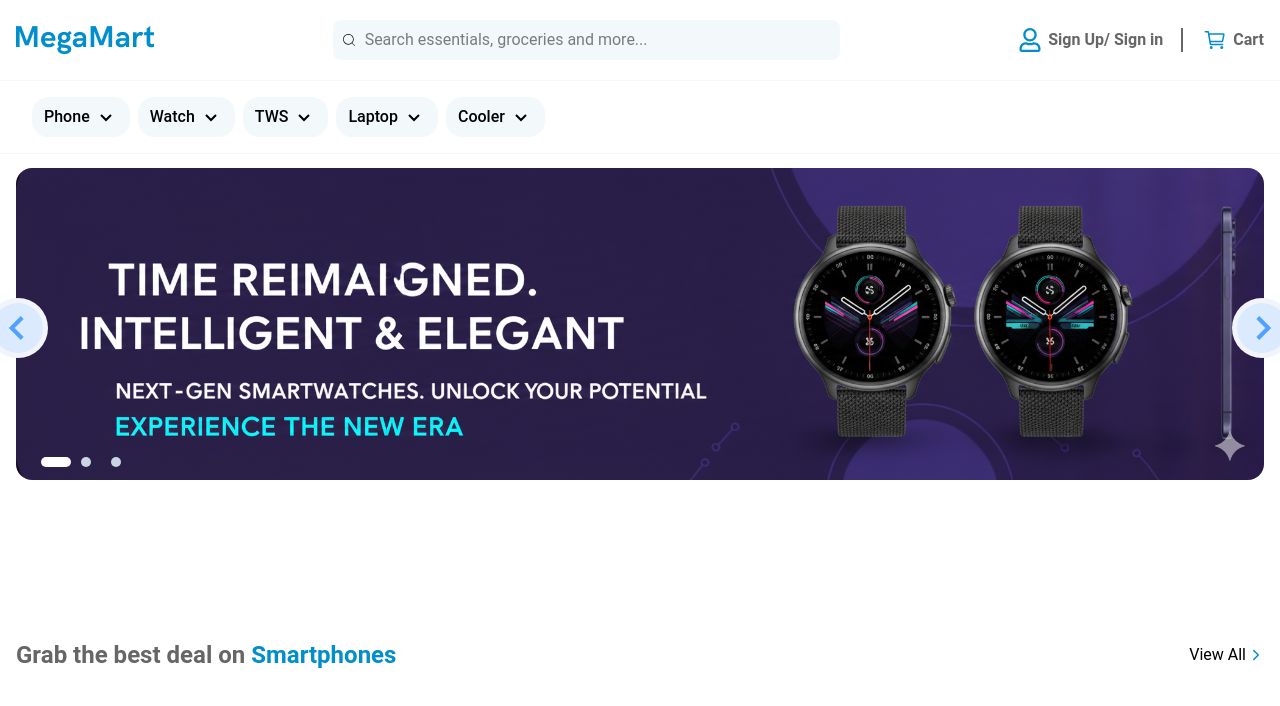
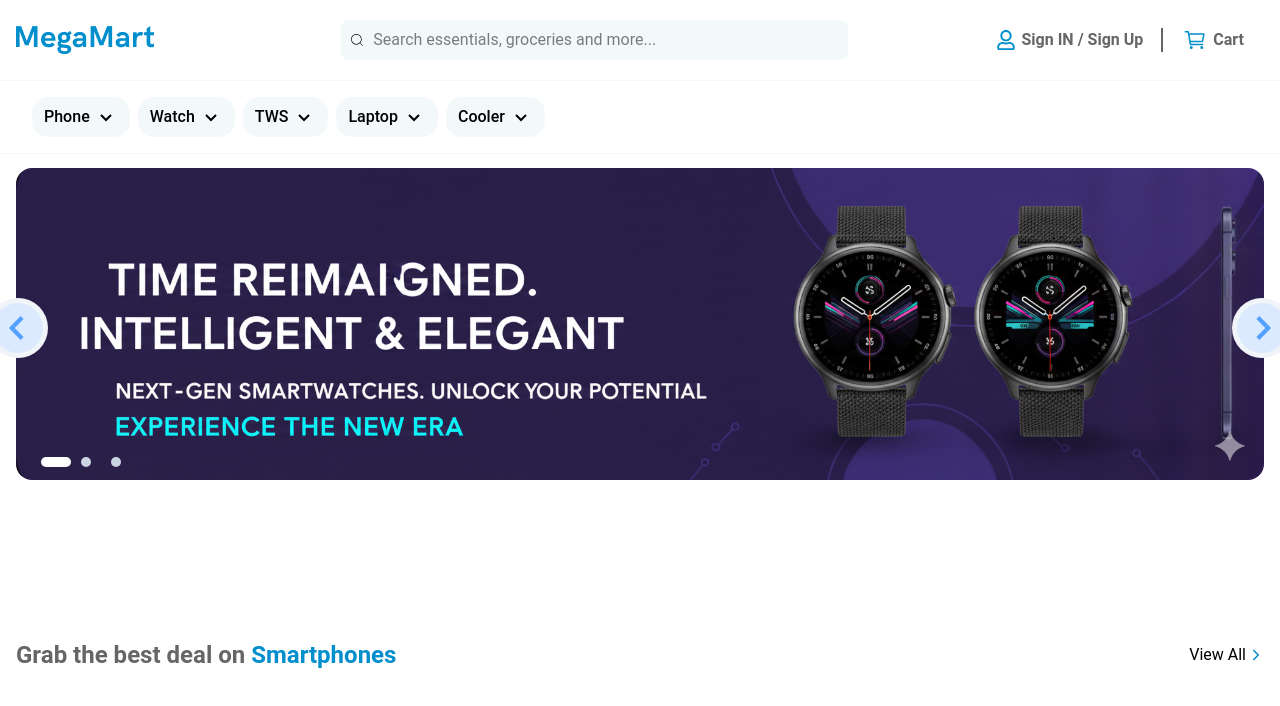
Before and after one commit to habib-prog/E-commerce, a React (Vite) app: page / in a window 1280 px wide. Shown: the top 706 px of the page. Built offline with nearby package versions, Linux system fonts and the light colour scheme.

Commit message:
Arbitrary Values ( custom break point)

```diff
--- a/src/Components/Layout/Navbar.jsx
+++ b/src/Components/Layout/Navbar.jsx
@@ -162,7 +162,7 @@ const Navbar = () => {
             <img className="w-full" src="/logo.png" alt="logo" />
           </Link>
           {/* Desktop Navigation Bar Started */}
-          <div className="search hidden sm:flex items-center p-2 gap-2  rounded-lg bg-[#F3F9FB] w-full max-w-126.75">
+          <div className="search hidden sm:flex items-center p-2 gap-2  rounded-lg bg-[#F3F9FB] w-full sm:ml-22   max-w-126.75">
             <CiSearch />
             <input
               className="outline-none flex-1  "
@@ -171,17 +171,19 @@ const Navbar = () => {
             />
           </div>
           {/* Desktop Navigation Bar Ended */}
-          <div className="auth flex items-center gap-10">
+          <div className="auth md:ml-12 flex items-center gap-10">
             <Link
               to="/signin"
-              className=" hidden md:flex text-base items-center font-bold gap-1.5 text-primary relative after:absolute after:h-full after:w-0.5 after:bg-primary after:top-0 after:-right-5"
+              className=" hidden md:flex   text-base items-center font-bold gap-1.5 text-primary relative after:absolute after:h-full after:w-0.5 after:bg-primary after:top-0 after:-right-5"
             >
-              <FaRegUser className="text-brand text-2xl" />
-              Sign Up/ Sign in
+              <FaRegUser className="text-brand text-xl" />
+              <span className="max-[1024px]:hidden inline">
+                Sign IN / Sign Up
+              </span>
             </Link>
             <Link
               to="cart"
-              className="flex text-base items-center text-primary font-bold gap-1.5"
+              className="flex md:mr-5 text-base items-center text-primary font-bold gap-1.5"
             >
               <IoCartOutline className="text-brand  text-2xl" />
               <span className="hidden sm:block"> Cart</span>
```
